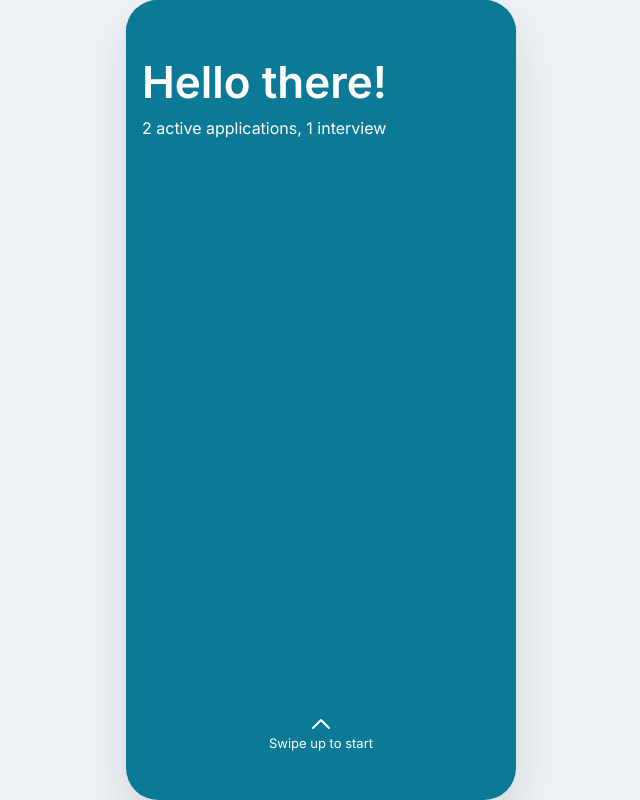
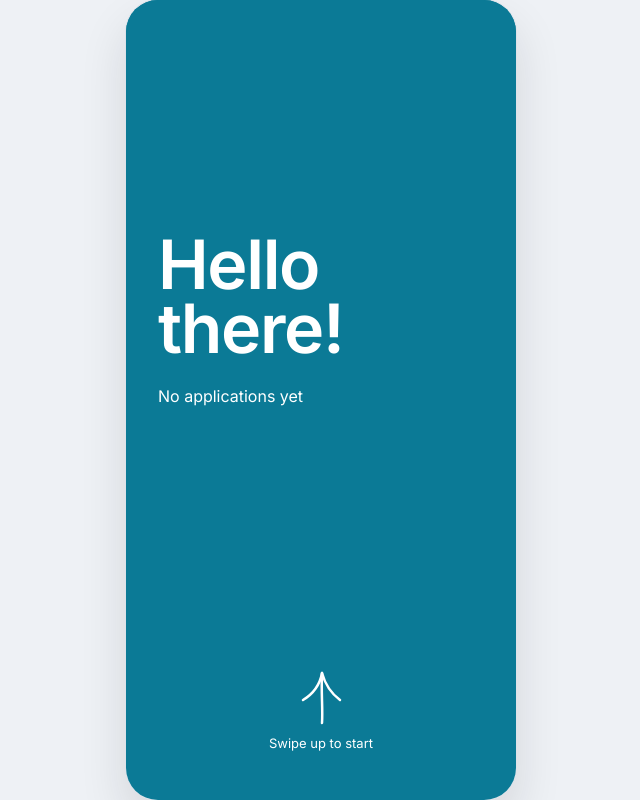
Before and after one commit to halesenberg/PersonalJobTracker, a plain HTML site: page index.html in a window 1280 px wide. Shown: the whole page, without its empty margins (319-959 px from the left). Drawn offline with Linux system fonts and the light colour scheme.

Commit message:
Add files via upload

```diff
--- a/app.js
+++ b/app.js
@@ -4,12 +4,7 @@
 const STORAGE_KEY = "job-tracker-v2";
 const STATUSES = ["Applied", "Interview", "Offer", "Rejected"];
 
-const SEED = [
-  { id: "wit", role: "AI-Assisted UI/UX Designer", company: "WIT Software", meta: "Applied on 18 Nov", appliedOn: "18 Nov 2026", status: "Applied", notes: "Finish the Figma case study and send the link", link: "" },
-  { id: "northwind", role: "Learning Experience Designer", company: "Northwind Learning", meta: "Interview on 25 Nov", appliedOn: "10 Nov 2026", status: "Interview", notes: "Interview on 25 Nov. Prepare two examples of learning content", link: "" },
-  { id: "brightpath", role: "Content Designer", company: "Brightpath", meta: "Offer received 16 Nov", appliedOn: "5 Nov 2026", status: "Offer", notes: "Offer received on 16 Nov. Reply by Friday", link: "" },
-  { id: "atlas", role: "Localization Specialist", company: "Atlas Games", meta: "Closed on 10 Nov", appliedOn: "28 Oct 2026", status: "Rejected", notes: "Closed on 10 Nov. Ask for feedback", link: "" }
-];
+const SEED = [];
 
 function isValidApp(a) {
   return a && typeof a.id === "string" && typeof a.role === "string" && typeof a.company === "string" && STATUSES.includes(a.status);
@@ -90,6 +85,7 @@ function isHttpUrl(value) {
 }
 
 function summaryText() {
+  if (applications.length === 0) return "No applications yet";
   const active = applications.filter((a) => a.status === "Applied" || a.status === "Interview").length;
   const interviews = applications.filter((a) => a.status === "Interview").length;
   return active + " active application" + (active === 1 ? "" : "s") + ", " + interviews + " interview" + (interviews === 1 ? "" : "s");
@@ -244,18 +240,37 @@ function newView() {
 
 /* ---------- Welcome: the blue cover shrinks into the list header ---------- */
 const root = document.getElementById("app");
+const STARTED_KEY = "job-tracker-started";
+
+/* On the very first launch the swipe on the welcome cover leads to
+   the New application screen instead of the (empty) list. */
+function isFirstLaunch() {
+  try {
+    return !localStorage.getItem(STARTED_KEY);
+  } catch (e) {
+    return false;
+  }
+}
+
+function markStarted() {
+  try {
+    localStorage.setItem(STARTED_KEY, "1");
+  } catch (e) { /* ignore */ }
+}
+
+let firstLaunch = isFirstLaunch();
 let welcomeOpen = !location.hash;
 let skipFade = false;
 
 function createWelcome() {
   const HEADER_H = 106;
   const hello = el("span", { class: "welcome-t welcome-t-hello", text: "Hello there!" });
-  const apps = el("span", { class: "welcome-t welcome-t-apps", text: "Applications", "aria-hidden": "true" });
+  const apps = el("span", { class: "welcome-t welcome-t-apps", text: firstLaunch ? "New application" : "Applications", "aria-hidden": "true" });
   const title = el("h1", { class: "welcome-title", id: "welcome-title" }, [hello, apps]);
   const status = el("p", { class: "welcome-status", text: summaryText() });
   const cta = el("button", { class: "welcome-cta", type: "button" });
   cta.innerHTML =
-    '<svg width="20" height="12" viewBox="0 0 20 12" fill="none" aria-hidden="true"><path d="M2 10l8-8 8 8" stroke="currentColor" stroke-width="2" stroke-linecap="round" stroke-linejoin="round"/></svg>';
+    '<svg viewBox="0 0 44 56" fill="none" aria-hidden="true"><path d="M4 30C14 24 21 14 23 3C26 14 33 24 41 30" stroke="currentColor" stroke-width="2.5" stroke-linecap="round" stroke-linejoin="round"/><path d="M23 3C22 22 24 40 23 53" stroke="currentColor" stroke-width="2.5" stroke-linecap="round"/></svg>';
   cta.appendChild(el("span", { text: "Swipe up to start" }));
   const box = el("section", { class: "welcome", "aria-label": "Welcome" }, [title, status, cta]);
 
@@ -279,8 +294,10 @@ function createWelcome() {
     done = true;
     welcomeOpen = false;
     skipFade = true;
-    if (location.hash === "#applications") render();
-    else location.hash = "#applications";
+    const target = firstLaunch ? "#new" : "#applications";
+    firstLaunch = false;
+    markStarted();
+    location.hash = target;
   };
 
   const settle = (open) => {
@@ -352,6 +369,7 @@ function render() {
     view = listView();
   }
   if (!view) view = listView();
+  if (welcomeOpen && !location.hash && firstLaunch) view = newView();
   if (skipFade) view.classList.add("no-fade");
 
   const showWelcome = welcomeOpen && !location.hash;
--- a/styles.css
+++ b/styles.css
@@ -285,7 +285,7 @@ body {
   color: var(--color-text-on-brand);
   border-bottom-left-radius: var(--radius-lg);
   border-bottom-right-radius: var(--radius-lg);
-  padding: 56px var(--spacing-lg) 0;
+  padding: 56px var(--spacing-lg) 0 calc(var(--spacing-lg) + (1 - var(--p)) * var(--spacing-lg));
   overflow: hidden;
   touch-action: none;
   cursor: grab;
@@ -317,9 +317,13 @@ body {
 .welcome-title {
   margin: 0;
   display: grid;
+  grid-template-columns: minmax(0, 1fr);
+  padding-right: var(--spacing-lg);
   font-weight: 600;
-  font-size: calc(var(--text-title-size) + (1 - var(--p)) * 16px);
-  line-height: calc(var(--text-title-line) + (1 - var(--p)) * 18px);
+  margin-top: calc((1 - var(--p)) * 176px);
+  letter-spacing: calc((1 - var(--p)) * -0.02em);
+  font-size: calc(var(--text-title-size) + (1 - var(--p)) * (var(--text-display-size) - var(--text-title-size)));
+  line-height: calc(var(--text-title-line) + (1 - var(--p)) * (var(--text-display-line) - var(--text-title-line)));
 }
 
 .welcome-title:focus {
@@ -339,7 +343,8 @@ body {
 }
 
 .welcome-status {
-  margin: var(--spacing-sm) 0 0;
+  margin: var(--spacing-xl) 0 0;
+  max-width: 200px;
   opacity: max(0, calc(1 - var(--p) * 3));
 }
 
@@ -379,6 +384,12 @@ select:focus-visible {
   outline-offset: 2px;
 }
 
+.welcome-cta svg {
+  width: 44px;
+  height: 56px;
+  margin-bottom: var(--spacing-xs);
+}
+
 .welcome-cta:focus-visible {
   outline-color: var(--color-text-on-brand);
 }
--- a/tokens.css
+++ b/tokens.css
@@ -36,8 +36,8 @@
 
   /* Typography (Figma text styles) */
   --font-family: "Inter", system-ui, -apple-system, "Segoe UI", Roboto, sans-serif;
-  --text-display-size: 44px;
-  --text-display-line: 52px;
+  --text-display-size: 68px;
+  --text-display-line: 64px;
   --text-title-size: 28px;
   --text-title-line: 34px;
   --text-heading-size: 20px;
```
Also changed, not shown: 1 other file.
